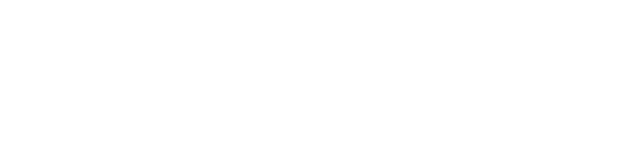
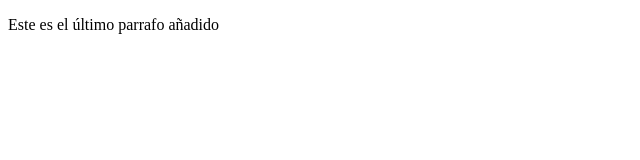
Before and after one commit to ro0zu/git-test, a plain HTML site: page index.html in a window 1280 px wide. Shown: the whole page, without its empty margins (0-640 px from the left). Drawn offline with Linux system fonts and the light colour scheme.

Commit message:
añadiendo html

```diff
--- a/index.html
+++ b/index.html
@@ -6,6 +6,6 @@
     <title>git y github</title>
 </head>
 <body>
-
+    <p>Este es el último parrafo añadido</p>
 </body>
 </html>
```
